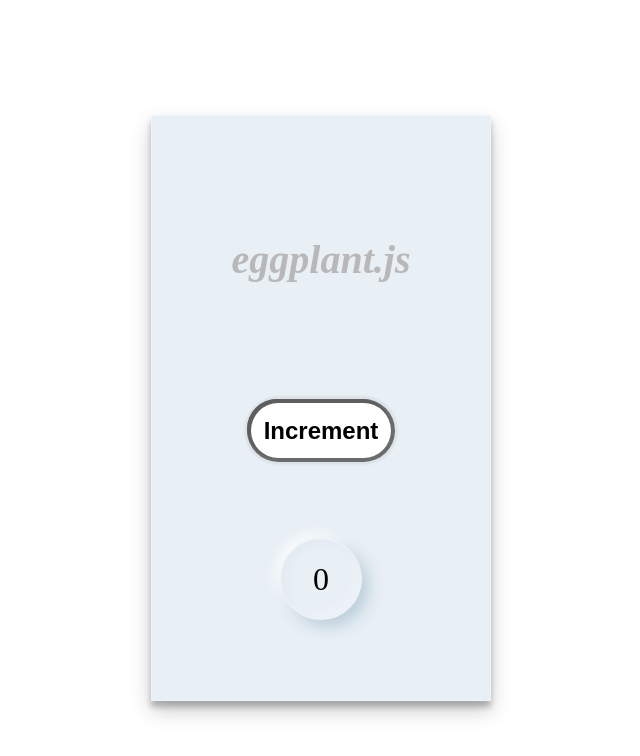
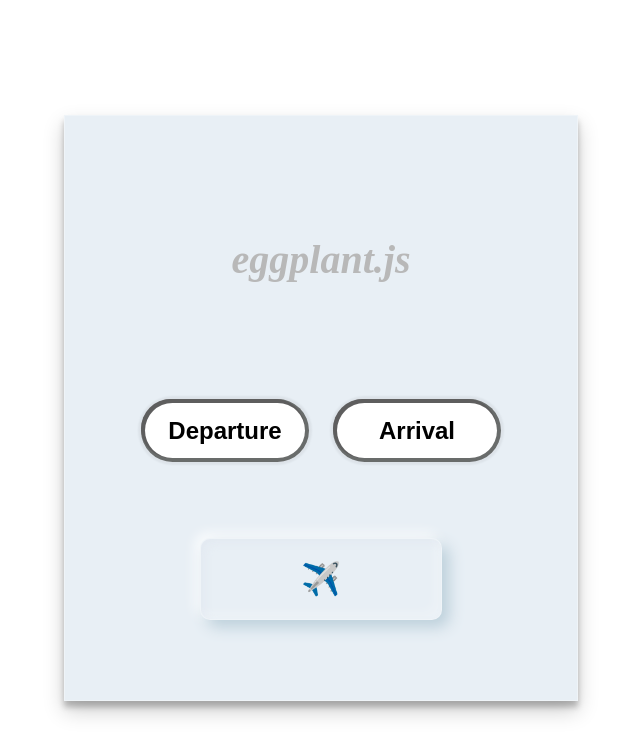
Before and after one commit to M-ZubairAhmed/eggplant-js, a website: page example/index.html in a window 1280 px wide. Shown: the whole page, without its empty margins (319-959 px from the left). Drawn offline with nearby package versions, Linux system fonts and the light colour scheme; files whose address does not match are found by name.

Commit message:
new app design

```diff
--- a/example/app.js
+++ b/example/app.js
@@ -1,24 +1,27 @@
 /************* Sample app ****************/
 function App() {
-  const [counterValue, setCounterValue] = React.useState(0)
+  const [name, setName] = React.useState('✈️')
 
-  function handlePressed() {
-    setCounterValue(counterValue + 1)
+  function handleAddName() {
+    setName('🛫')
+  }
+
+  function clearName() {
+    setName('🛬')
   }
 
   return (
     <div className="container">
       <p>eggplant.js</p>
-      <button onClick={handlePressed}>Increment</button>
-      <div className="counter">{counterValue}</div>
+      <div className="button-wrap">
+      <button onClick={handleAddName}>Departure</button>
+      <button onClick={clearName}>Arrival</button>
+      </div>
+      <div className="counter">{name}</div>
     </div>
   )
 }
 
-// Print out library
-// console.log(window.React);
-// console.log(ReactDOM);
-
 /************* Render into DOM ****************/
 const rootNode = document.getElementById('root')
 ReactDOM.render(App, rootNode)
--- a/example/style.css
+++ b/example/style.css
@@ -22,6 +22,7 @@ body {
 
 button {
   display: inline-block;
+  width: 10rem;
   outline: 0;
   border: 0;
   cursor: pointer;
@@ -54,20 +55,21 @@ p {
 }
 
 .counter {
-  width: 5rem;
+  width: 15rem;
   height: 5rem;
   background-color: white;
   display: flex;
   justify-content: center;
   align-items: center;
   font-size: 2rem;
-  border-radius: 50%;
+  border-radius: 10px;
   box-shadow: 7px 7px 15px #bbcfda,-4px -4px 13px #fff, inset 4px 4px 8px rgba(209, 217, 230, 0.2),  inset -8px -8px 8px rgba(255, 255, 255, 0.2);
   border: 1px solid rgba(255, 255, 255, 0.3);
   background: #e8eff5;
   transition: all 0.3s ease-in-out;
 }
 
-h1:hover {
-  cursor: default;
+.button-wrap{
+  display: flex;
+  gap: 2rem;
 }
```
Also changed, not shown: tests/index.test.js (+18 -14 lines).
